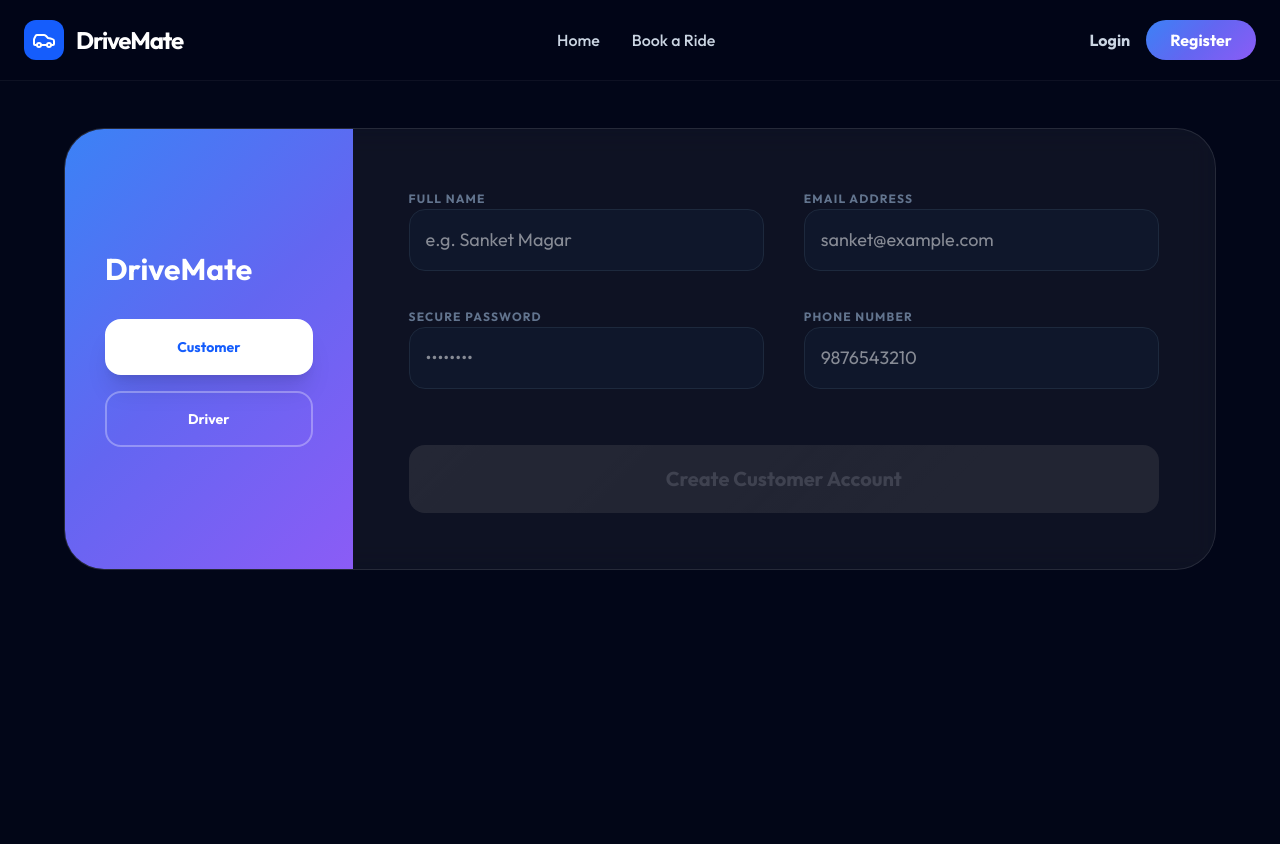
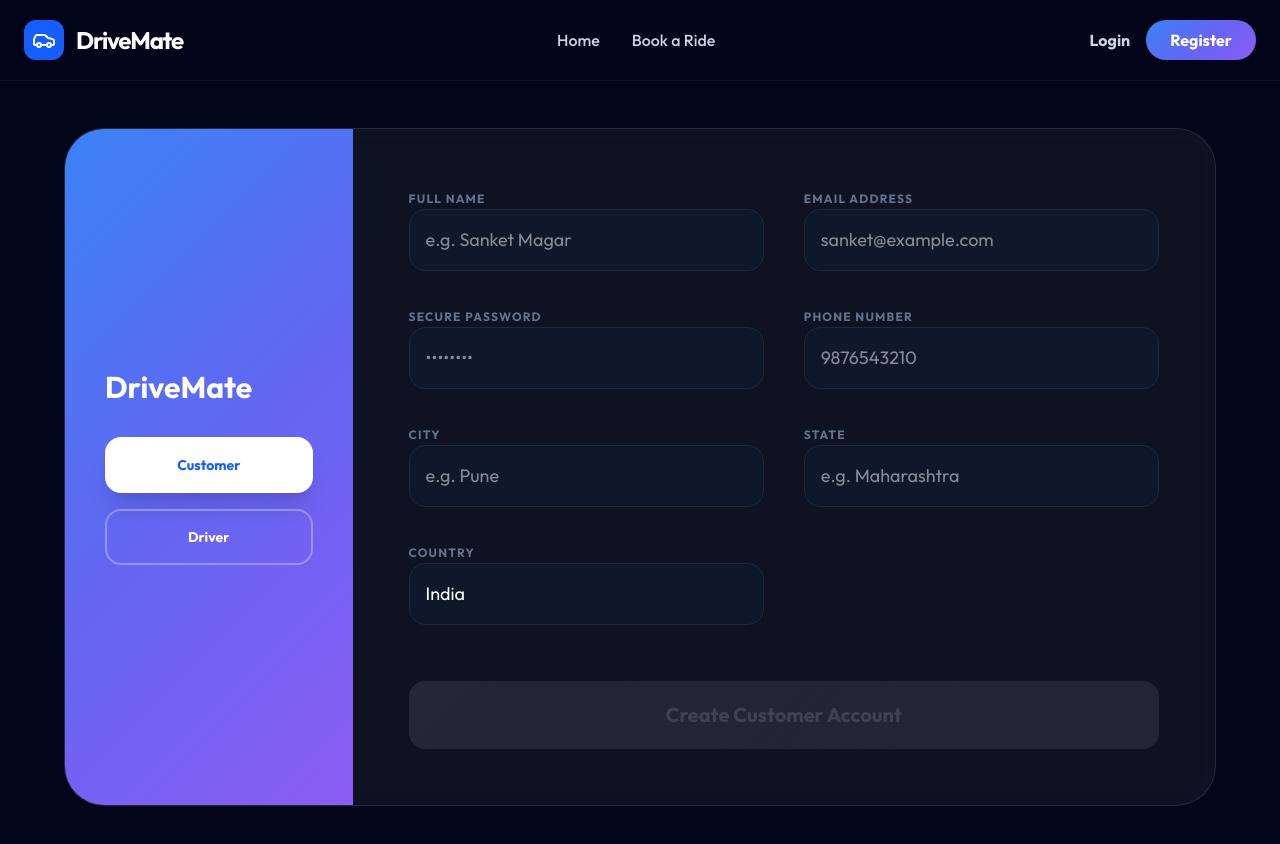
Before and after one commit to OmRathkanthiwar/DriveMate, a React (Vite) app in the folder client/: page /register in a window 1280 px wide. Shown: the top 844 px of the page. Before the commit the page ends 800 px from the top, so only its background shows below. Built offline with nearby package versions, Linux system fonts and the light colour scheme.

Commit message:
Feat: Added City, State, and Country fields for Customer registration

```diff
--- a/client/src/pages/Register.jsx
+++ b/client/src/pages/Register.jsx
@@ -45,7 +45,8 @@ const Register = () => {
 
   const [formData, setFormData] = useState({
     name: '', email: '', password: '', phone: '',
-    address: '', aadhaar: '', license: '', pan: ''
+    address: '', aadhaar: '', license: '', pan: '',
+    city: '', state: '', country: 'India'
   });
 
   const handleUpload = (id, file) => {
@@ -53,7 +54,7 @@ const Register = () => {
   };
 
   const isFormValid = () => {
-    const basicInfo = formData.name && formData.email && formData.password && formData.phone;
+    const basicInfo = formData.name && formData.email && formData.password && formData.phone && formData.city && formData.state && formData.country;
     if (role === 'customer') return basicInfo;
     return (
       basicInfo && formData.address && formData.aadhaar && formData.license && formData.pan &&
@@ -127,6 +128,18 @@ const Register = () => {
                   <label className="text-xs text-slate-500 font-bold uppercase tracking-widest">Phone Number</label>
                   <input name="phone" required onChange={(e) => setFormData({...formData, phone: e.target.value})} className="w-full bg-slate-900 border border-slate-800 rounded-2xl p-4 text-white focus:border-blue-500 outline-none transition-all text-lg" placeholder="9876543210" />
                 </div>
+                <div className="space-y-2">
+                  <label className="text-xs text-slate-500 font-bold uppercase tracking-widest">City</label>
+                  <input name="city" required onChange={(e) => setFormData({...formData, city: e.target.value})} className="w-full bg-slate-900 border border-slate-800 rounded-2xl p-4 text-white focus:border-blue-500 outline-none transition-all text-lg" placeholder="e.g. Pune" />
+                </div>
+                <div className="space-y-2">
+                  <label className="text-xs text-slate-500 font-bold uppercase tracking-widest">State</label>
+                  <input name="state" required onChange={(e) => setFormData({...formData, state: e.target.value})} className="w-full bg-slate-900 border border-slate-800 rounded-2xl p-4 text-white focus:border-blue-500 outline-none transition-all text-lg" placeholder="e.g. Maharashtra" />
+                </div>
+                <div className="space-y-2">
+                  <label className="text-xs text-slate-500 font-bold uppercase tracking-widest">Country</label>
+                  <input name="country" required defaultValue="India" onChange={(e) => setFormData({...formData, country: e.target.value})} className="w-full bg-slate-900 border border-slate-800 rounded-2xl p-4 text-white focus:border-blue-500 outline-none transition-all text-lg" />
+                </div>
               </div>
 
               {role === 'driver' && (
```
